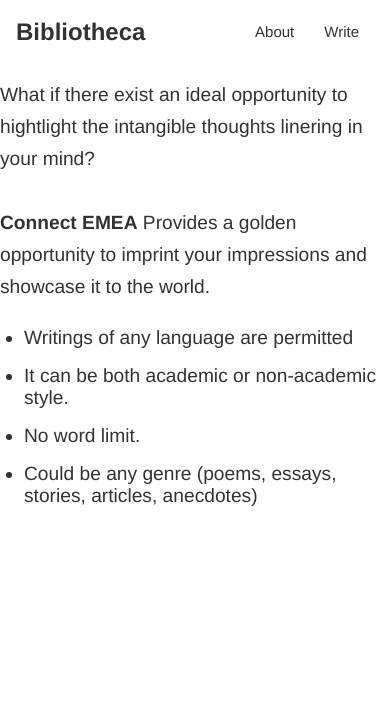
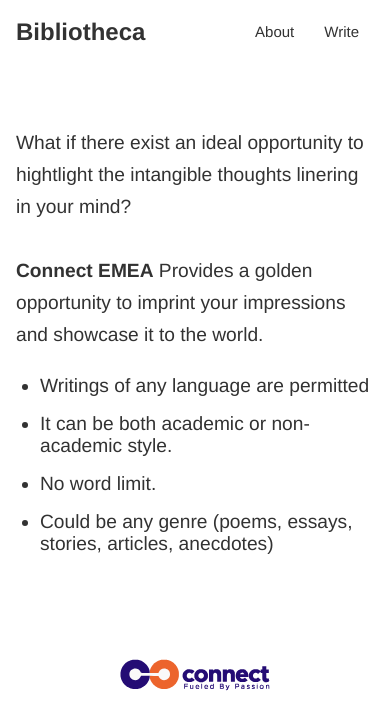
Before and after one commit to dilshad360/Bibliotheca, a React (Create React App) app: page /about in a window 390 px wide. Shown: the top 728 px of the page. Built offline with nearby package versions, Linux system fonts and the light colour scheme; no server answers.

Commit message:
add: footer

```diff
--- a/public/index.html
+++ b/public/index.html
@@ -3,7 +3,7 @@
   <head>
     <meta charset="utf-8" />
     <link rel="icon" href="%PUBLIC_URL%/favicon.ico" />
-    <meta name="viewport" content="width=device-width, initial-scale=1" />
+    <meta name="viewport" content="width=device-width, initial-scale=1, maximum-scale=1.0, user-scalable=no" />
     <meta name="theme-color" content="#000000" />
     <meta
       name="description"
--- /dev/null
+++ b/src/components/Footer/Footer.jsx
@@ -0,0 +1,13 @@
+import React from 'react'
+import styles from './styles.module.css'
+import connectLogo from '../../assets/connect_logo.svg'
+
+function Footer() {
+  return (
+    <footer className={styles.footer}>
+        <a href='https://connectemea.in/'><img className={styles.footerLogo} src={connectLogo} alt=''></img></a>
+    </footer>
+  )
+}
+
+export default Footer
--- /dev/null
+++ b/src/components/Footer/styles.module.css
@@ -0,0 +1,9 @@
+.footer {
+    display: flex;
+    align-items: center;
+    justify-content: center;
+    padding: 2em;
+}
+.footerLogo{
+    width: 10em;
+}
--- a/src/index.js
+++ b/src/index.js
@@ -4,6 +4,7 @@
 import App from './App';
 import { BrowserRouter } from "react-router-dom";
 import NavBar from './components/NavBar/NavBar';
+import Footer from './components/Footer/Footer';
 
 const root = ReactDOM.createRoot(document.getElementById('root'));
 root.render(
@@ -11,6 +12,7 @@
     <BrowserRouter>
       <NavBar/>
       <App />
+      <Footer/>
     </BrowserRouter>
   </React.StrictMode>
 );
--- a/src/pages/About/index.jsx
+++ b/src/pages/About/index.jsx
@@ -1,8 +1,9 @@
 import React from "react";
+import styles from "./styles.module.css";
 
 function About() {
   return (
-    <div>
+    <div className={styles.about}>
       <p>
         What if there exist an ideal opportunity to hightlight the intangible
         thoughts linering in your mind?
--- /dev/null
+++ b/src/pages/About/styles.module.css
@@ -0,0 +1,5 @@
+@media screen and (max-width: 768px) {
+    .about {
+      padding: 3em 1em;
+    }
+  }
--- a/src/pages/Home/index.jsx
+++ b/src/pages/Home/index.jsx
@@ -5,24 +5,33 @@
 import Loader from "../../components/Loader/Loader";
 import backendUrl from "../../const/backendUrl";
 
-
-const base = new Airtable({ apiKey: `${backendUrl.secretKey}` }).base(`${backendUrl.airtableBase}`);
+const base = new Airtable({ apiKey: `${backendUrl.secretKey}` }).base(
+  `${backendUrl.airtableBase}`
+);
 
 function Home() {
   const [posts, setPosts] = useState([]);
 
   useEffect(() => {
-    getPosts()
+    getPosts();
   }, []);
 
   const getPosts = async () => {
     base("Table 1")
       .select({ view: "Published" })
-      .eachPage((records, fetchNextPage) => {
-        setPosts(records);
-        fetchNextPage();
-      });
-  }
+      .eachPage(
+        (records, fetchNextPage) => {
+          setPosts(records);
+          fetchNextPage();
+        },
+        function done(err) {
+          if (err) {
+            console.error(err);
+            return;
+          }
+        }
+      );
+  };
 
   return (
     <div>
@@ -33,7 +42,7 @@
           ))}
         </div>
       ) : (
-        <Loader/>
+        <Loader />
       )}
     </div>
   );
```
Also changed, not shown: src/assets/connect_logo.svg (added).
